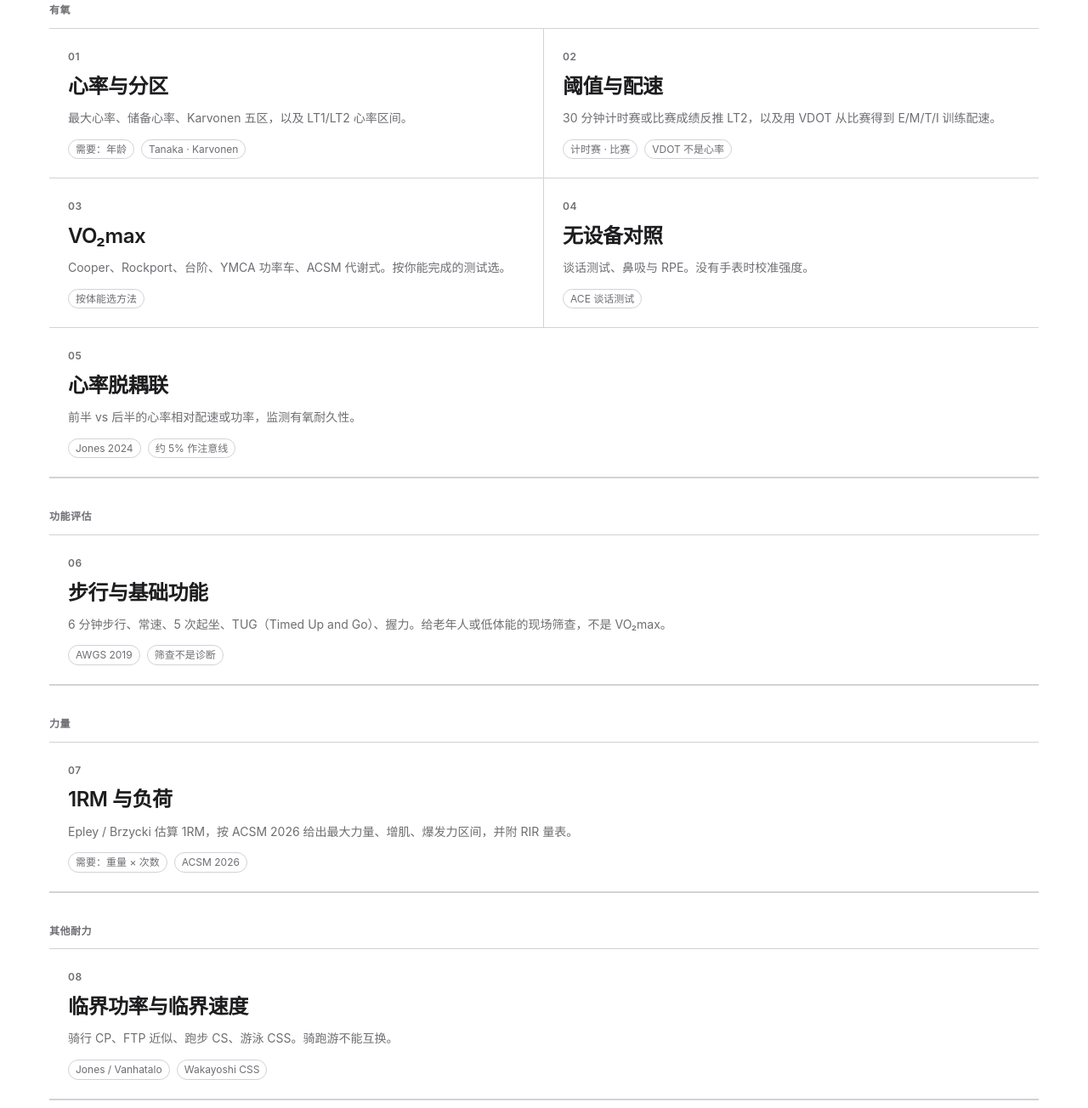
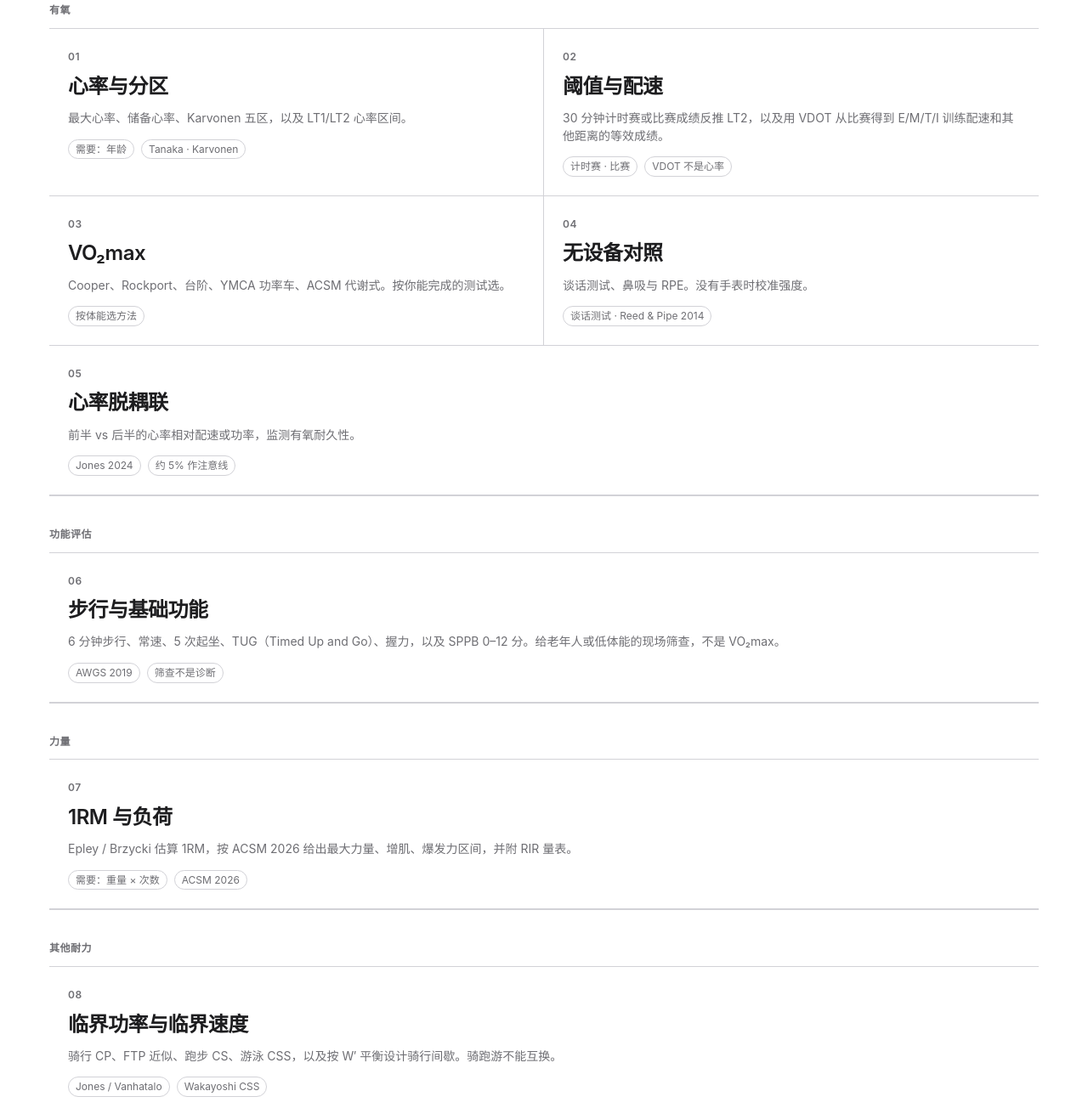
Before and after one commit to ChengRui24/field-lab, a website built with Vite: page index.html in a window 1280 px wide. Shown: the part 316-1620 px from the top of the page at 85% size. Built offline with nearby package versions, Linux system fonts and the light colour scheme.

Commit message:
Run tests before Pages deploys and list the new VDOT, W′ balance, and SPPB tools.
Co-authored-by: Cursor <cursoragent@cursor.com>

```diff
--- a/index.html
+++ b/index.html
@@ -111,7 +111,7 @@
         <a class="tool-card" href="./threshold.html">
           <div class="tool-card-num">02</div>
           <h2>阈值与配速</h2>
-          <p>30 分钟计时赛或比赛成绩反推 LT2，以及用 VDOT 从比赛得到 E/M/T/I 训练配速。</p>
+          <p>30 分钟计时赛或比赛成绩反推 LT2，以及用 VDOT 从比赛得到 E/M/T/I 训练配速和其他距离的等效成绩。</p>
           <div class="meta-row">
             <span class="tag">计时赛 · 比赛</span>
             <span class="tag">VDOT 不是心率</span>
@@ -130,7 +130,7 @@
           <h2>无设备对照</h2>
           <p>谈话测试、鼻吸与 RPE。没有手表时校准强度。</p>
           <div class="meta-row">
-            <span class="tag">ACE 谈话测试</span>
+            <span class="tag">谈话测试 · Reed &amp; Pipe 2014</span>
           </div>
         </a>
         <a class="tool-card" href="./durability.html">
@@ -150,7 +150,7 @@
         <a class="tool-card" href="./function.html">
           <div class="tool-card-num">06</div>
           <h2>步行与基础功能</h2>
-          <p>6 分钟步行、常速、5 次起坐、TUG（Timed Up and Go）、握力。给老年人或低体能的现场筛查，不是 VO₂max。</p>
+          <p>6 分钟步行、常速、5 次起坐、TUG（Timed Up and Go）、握力，以及 SPPB 0–12 分。给老年人或低体能的现场筛查，不是 VO₂max。</p>
           <div class="meta-row">
             <span class="tag">AWGS 2019</span>
             <span class="tag">筛查不是诊断</span>
@@ -178,7 +178,7 @@
         <a class="tool-card" href="./critical.html">
           <div class="tool-card-num">08</div>
           <h2>临界功率与临界速度</h2>
-          <p>骑行 CP、FTP 近似、跑步 CS、游泳 CSS。骑跑游不能互换。</p>
+          <p>骑行 CP、FTP 近似、跑步 CS、游泳 CSS，以及按 W′ 平衡设计骑行间歇。骑跑游不能互换。</p>
           <div class="meta-row">
             <span class="tag">Jones / Vanhatalo</span>
             <span class="tag">Wakayoshi CSS</span>
```
Also changed, not shown: .github/workflows/pages.yml, README.md.
